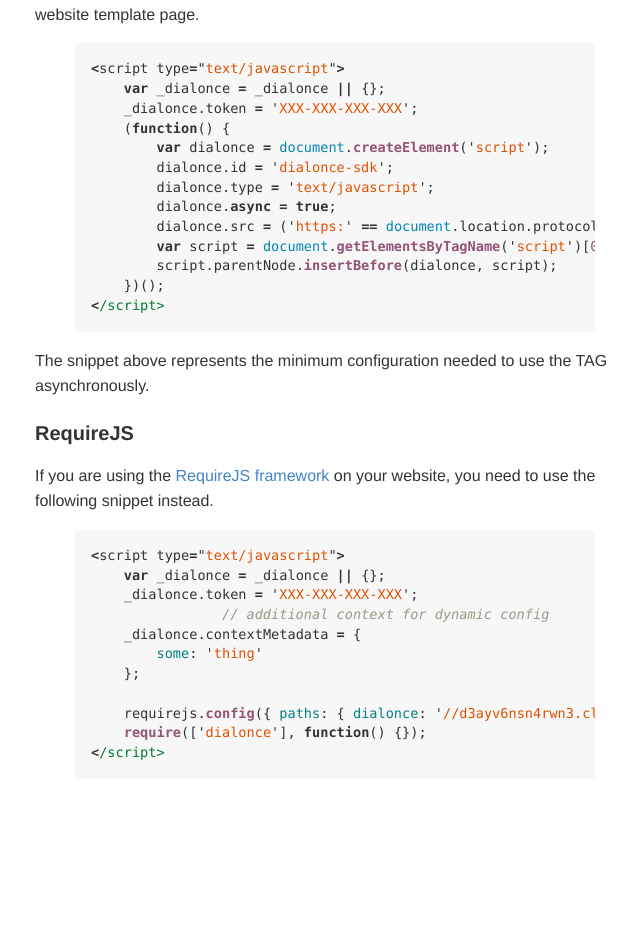
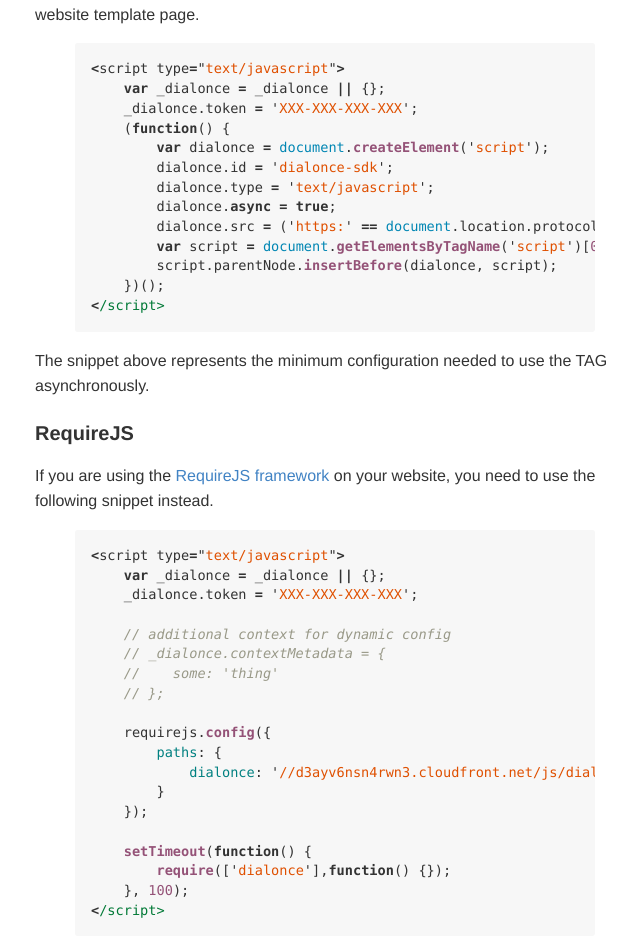
Before and after one commit to dialonce/dialonce.github.io, a Jekyll site: the page built from javascript/howto/index.md, in a window 1280 px wide. Shown: the part 640-1576 px from the top of the page, without its empty margins (305-945 px from the left). Built offline with Jekyll 4.4.1, drawn with Linux system fonts in a browser that asks for light colours; before the commit the page ends 1419 px from its top, so only the background shows below that.

Commit message:
- Update howto document with a snippet for integration for requirejs website with timeout

```diff
--- a/javascript/howto/index.md
+++ b/javascript/howto/index.md
@@ -41,12 +41,20 @@
 <script type="text/javascript">
     var _dialonce = _dialonce || {};
     _dialonce.token = 'XXX-XXX-XXX-XXX';
-		// additional context for dynamic config
-    _dialonce.contextMetadata = {
-        some: 'thing'
-    };
 
-    requirejs.config({ paths: { dialonce: '//d3ayv6nsn4rwn3.cloudfront.net/js/dialonce.min' } });
-    require(['dialonce'], function() {});
+    // additional context for dynamic config
+    // _dialonce.contextMetadata = {
+    //    some: 'thing'
+    // };
+
+    requirejs.config({
+        paths: {
+            dialonce: '//d3ayv6nsn4rwn3.cloudfront.net/js/dialonce.min'
+        }
+    });
+
+    setTimeout(function() {
+        require(['dialonce'],function() {});
+    }, 100);
 </script>
 {% endhighlight %}
```
